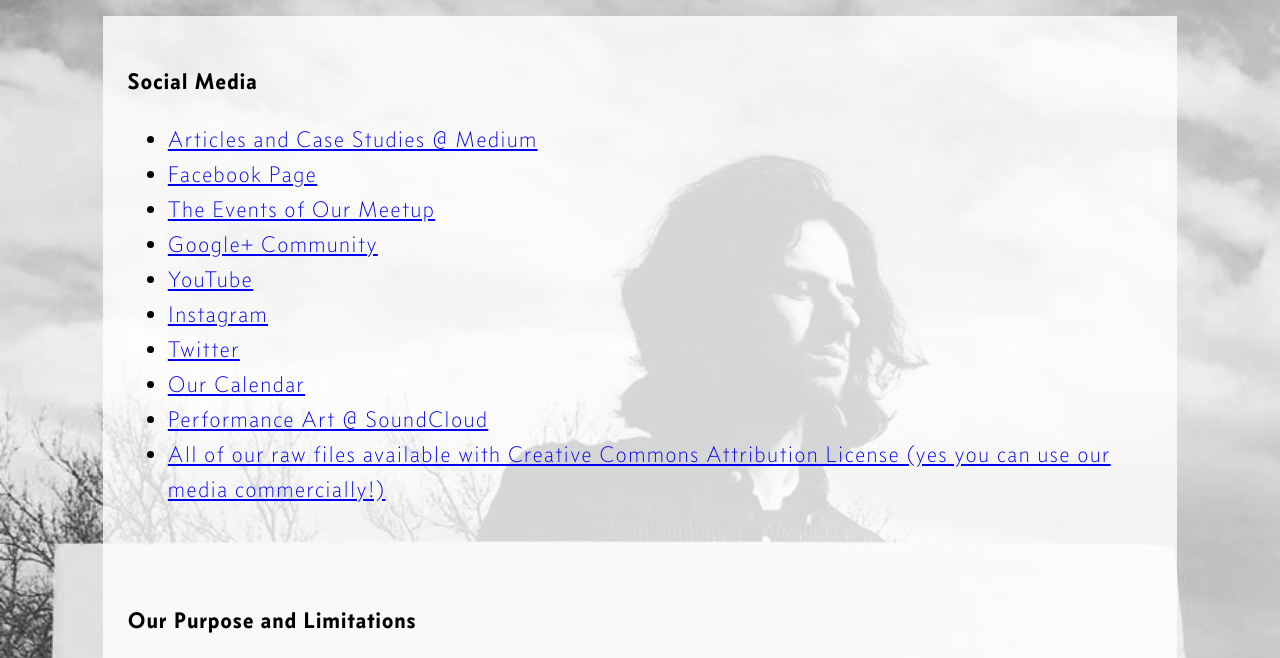
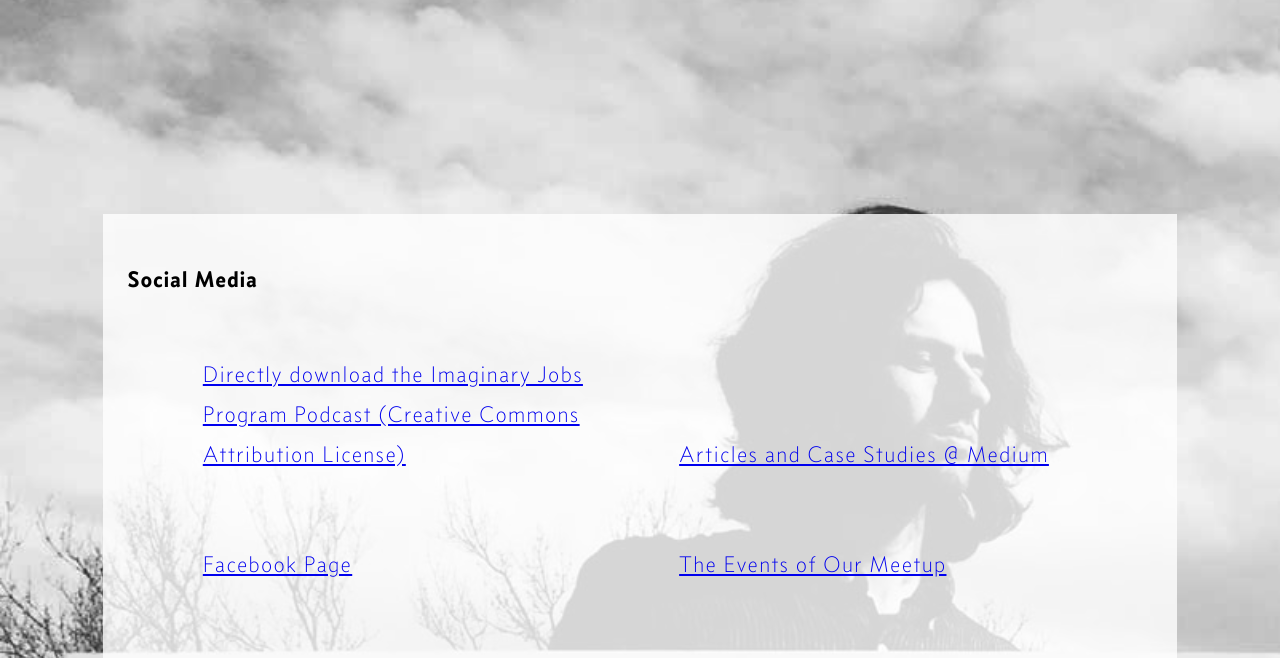
Before and after one commit to InstaMarch/InstaMarch, a plain HTML site: page index.html in a window 1280 px wide. Shown: the part 176-834 px from the top of the page. Drawn offline with Linux system fonts and the light colour scheme.

Commit message:
adding podcast direct download and component padding and margin

```diff
--- a/index.css
+++ b/index.css
@@ -58,9 +58,24 @@ header {
     float: left;
     width: 100%;
 }
+.social-media-links {
+    margin-top: 217px;
+}
 
 .social-media-links, .limitations {
     background-color: rgba(255, 255, 255, .8);
+}
+
+
+@media (min-width: 590px) {
+    .social-media-links li {
+        width: 400px;
+        display: inline-block;
+        padding: 35px;
+    }
+    .social-media-links a {
+        line-height: 40.1px;
+    }
 }
 
 @media (min-width: 700px) {
--- a/index.html
+++ b/index.html
@@ -13,6 +13,7 @@
             <div class="social-media-links">
                 <h3>Social Media</h3>
                     <ul>
+                        <li><a href="http://traffic.libsyn.com/instamarch/Episode-1.mp3">Directly download the Imaginary Jobs Program Podcast (Creative Commons Attribution License)</a></li>
                         <li><a href="https://medium.com/instamarch">Articles and Case Studies @ Medium</a></li>
                         <li><a href="http://www.facebook.com/InstaMarches/">Facebook Page</a></li>
                         <li><a href="https://www.meetup.com/InstaMarch-The-Imaginary-Jobs-Program-Boulder/">The Events of Our Meetup</a></li>
```
